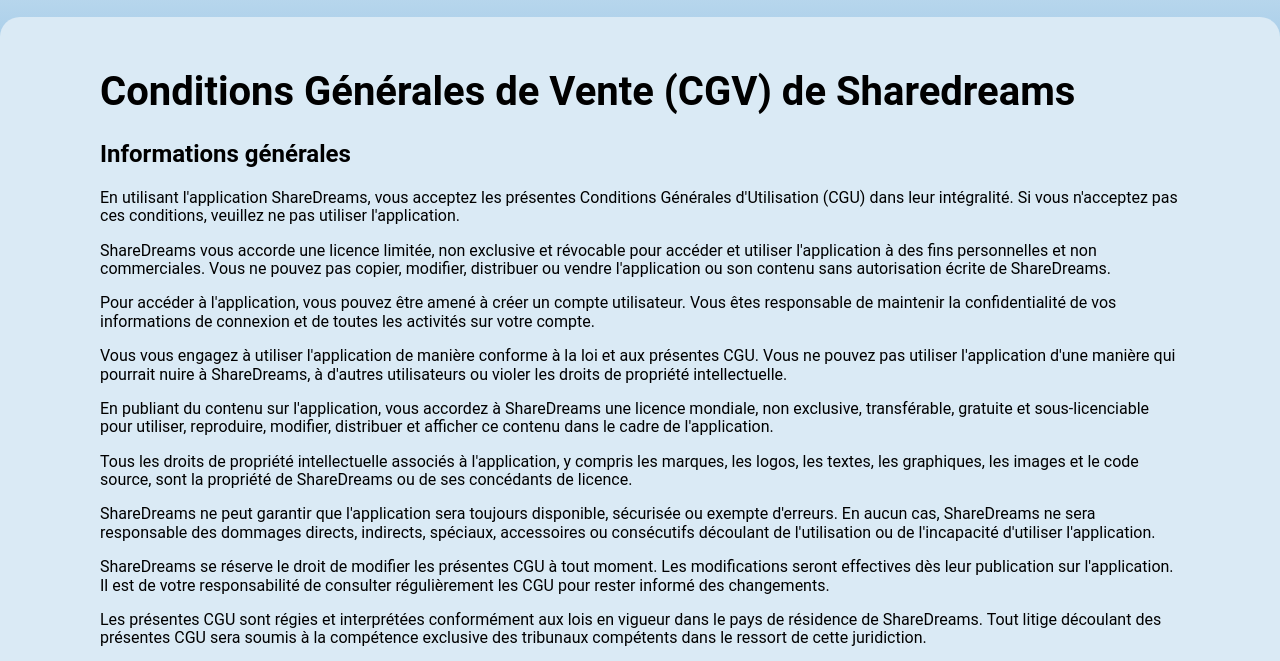
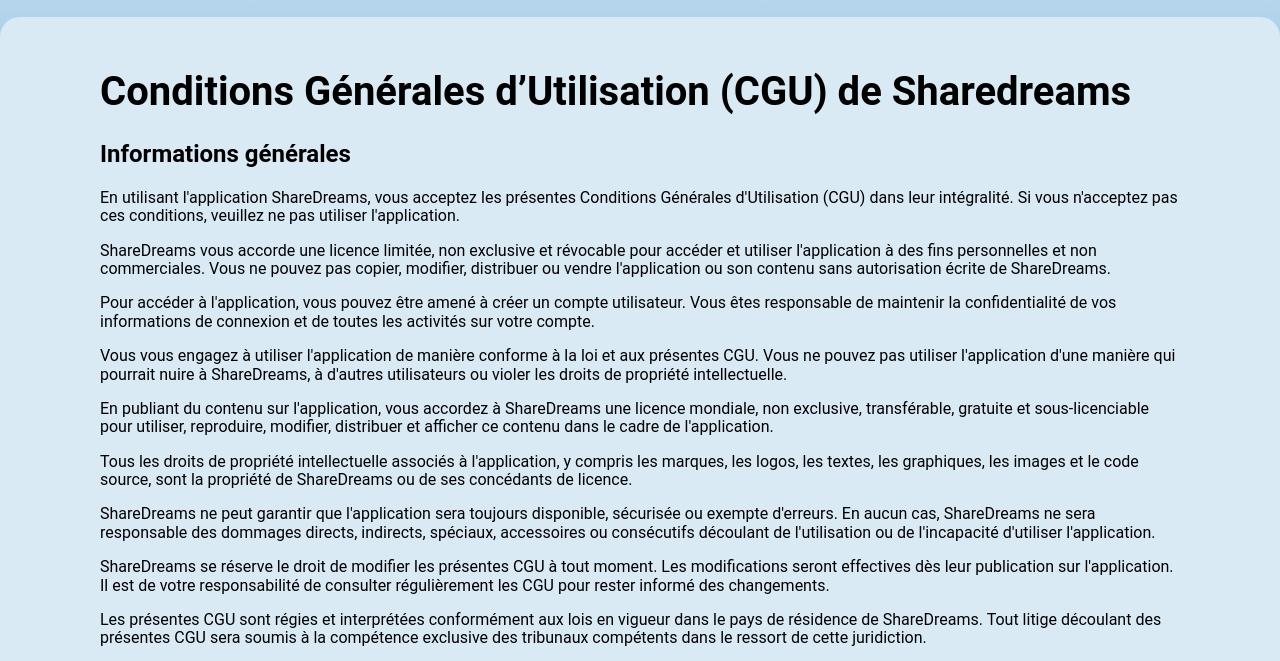
Before and after one commit to LiloueG/sharedreams_projet_mmi_s2, a plain HTML site: page CGU.html in a window 1280 px wide. Shown: the part 118-779 px from the top of the page. Drawn offline with nearby package versions, Linux system fonts and the light colour scheme; a web font is replaced by a local one.

Commit message:
correction cgu

```diff
--- a/CGU.html
+++ b/CGU.html
@@ -37,7 +37,7 @@
     </header>
     <main>
         <h1>
-            Conditions Générales de Vente (CGV) de Sharedreams
+            Conditions Générales d’Utilisation (CGU) de Sharedreams
         </h1>
         <h2>
             Informations générales
```
